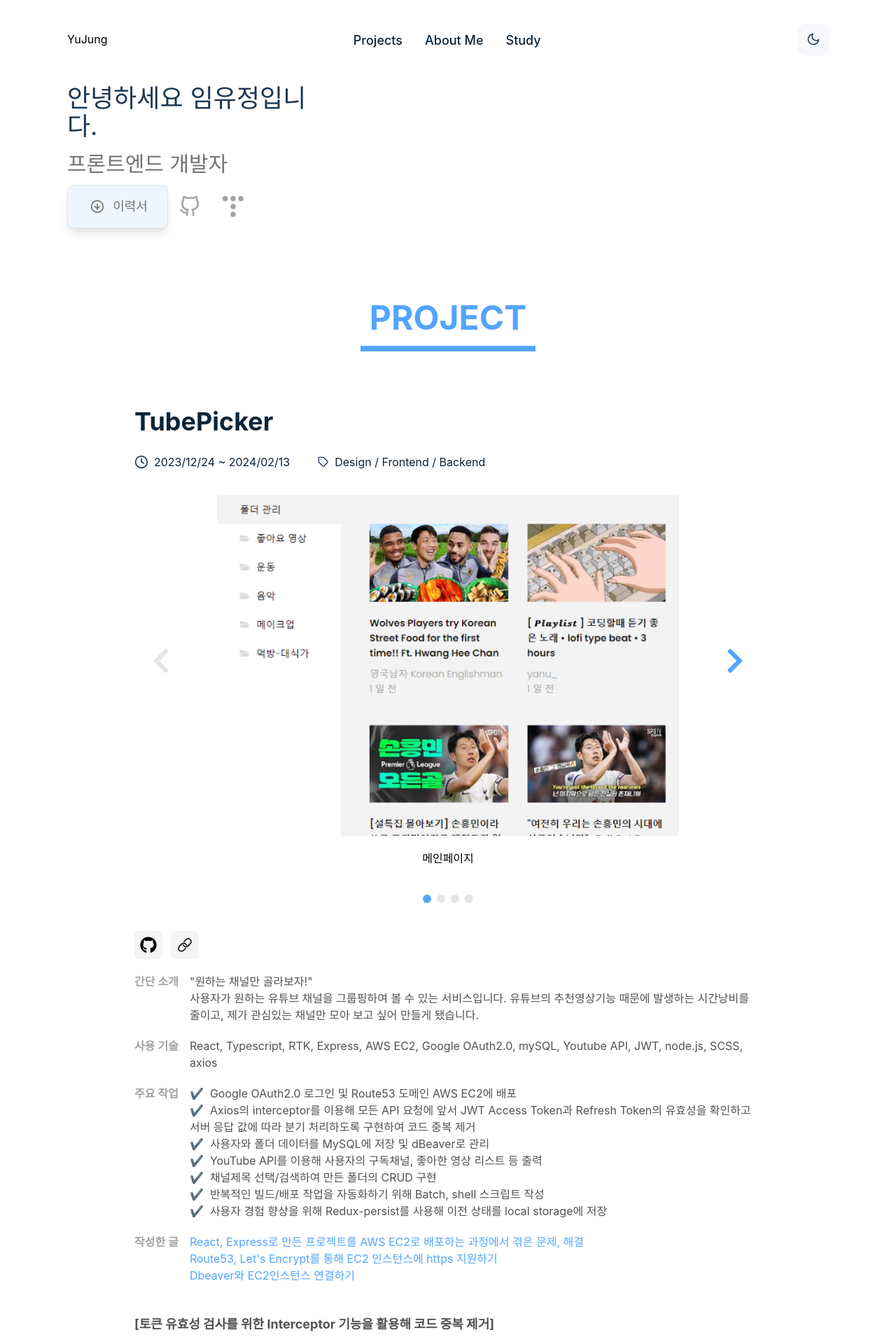
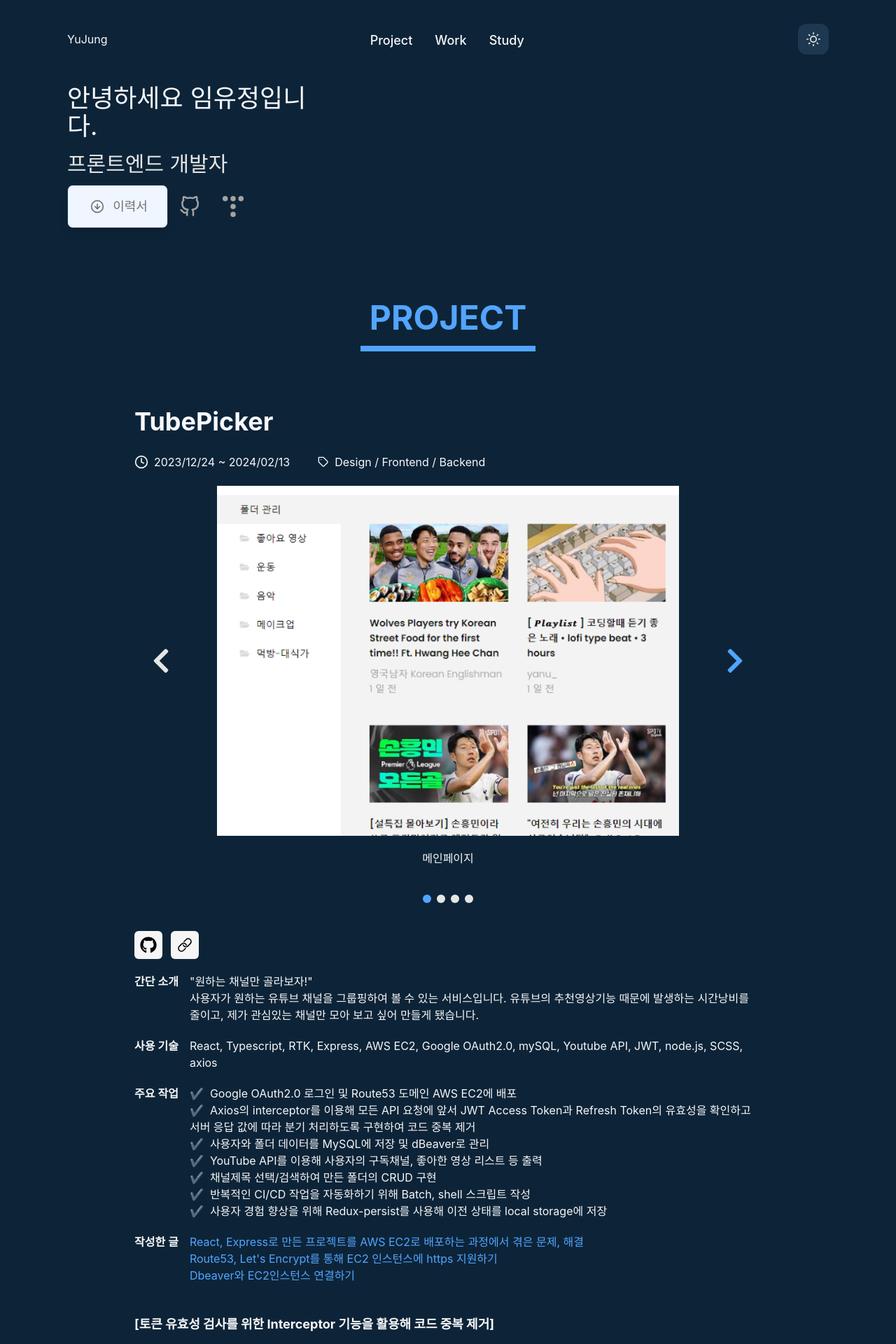
Before and after one commit to ujunglim/yujung_portfolio, a Next.js app: page / in a window 1280 px wide. Shown: the top 1920 px of the page at 70% size. Built offline with nearby package versions, Linux system fonts and the light colour scheme.

Commit message:
[fix] theme switcher수정

```diff
--- a/components/FitHub.tsx
+++ b/components/FitHub.tsx
@@ -26,7 +26,7 @@
       "트레이너 자격증, 경력 CRUD",
       "트레이닝 예약 취소, 트레이닝 리뷰 조회, 작성, 수정",
       "컴포넌트: 별점 평가, Modal, DropDown",
-      "반복적인 빌드/배포 작업을 자동화하기 위해 Batch, shell 스크립트 작성",
+      "예약 / 진행 / 종료 된 트레이닝 조회",
       "react hook form을 이용한 트레이닝 생성 폼 개발",
     ],
   },
--- a/components/TubePicker.tsx
+++ b/components/TubePicker.tsx
@@ -47,7 +47,7 @@
       "사용자와 폴더 데이터를 MySQL에 저장 및 dBeaver로 관리",
       "YouTube API를 이용해 사용자의 구독채널, 좋아한 영상 리스트 등 출력",
       "채널제목 선택/검색하여 만든 폴더의 CRUD 구현",
-      "반복적인 빌드/배포 작업을 자동화하기 위해 Batch, shell 스크립트 작성",
+      "반복적인 CI/CD 작업을 자동화하기 위해 Batch, shell 스크립트 작성",
       "사용자 경험 향상을 위해 Redux-persist를 사용해 이전 상태를 local storage에 저장",
     ],
     blog: [
--- a/components/layout/AppHeader.tsx
+++ b/components/layout/AppHeader.tsx
@@ -1,12 +1,24 @@
-import { useState } from "react";
+import { useState, useEffect } from "react";
 import Link from "next/link";
 import { motion } from "framer-motion";
 import { FiMoon, FiSun, FiX, FiMenu } from "react-icons/fi";
-import useThemeSwitcher from "../../hooks/useThemeSwitcher";
+// import useThemeSwitcher from "../../hooks/useThemeSwitcher";
 
 function AppHeader() {
-  const [showMenu, setShowMenu] = useState(false);
-  const [activeTheme, setTheme] = useThemeSwitcher();
+  const [showMenu, setShowMenu] = useState<boolean>(false);
+  const [isClient, setIsClient] = useState<boolean>(false);
+  const [currTheme, setCurrTheme] = useState<"light" | "dark">("light");
+
+  useEffect(() => {
+    setIsClient(true);
+  }, []);
+
+  useEffect(() => {
+    const root = document.documentElement;
+    root.classList.remove(currTheme);
+    if (currTheme === "light") root.classList.add("dark");
+    if (currTheme === "dark") root.classList.add("light");
+  }, [currTheme]);
 
   function toggleMenu() {
     if (!showMenu) {
@@ -27,9 +39,7 @@
       <div className="z-10 max-w-screen-lg xl:max-w-screen-xl block sm:flex sm:justify-between sm:items-center py-6">
         <div className="flex justify-between items-center px-4 sm:px-0">
           {/* 로고 */}
-          <div className="dark:text-ternary-light">
-            <Link href="/">YuJung</Link>
-          </div>
+          <div className="dark:text-ternary-light">YuJung</div>
 
           {/* 작은 화면의 햄버거메뉴 */}
           <div className="sm:hidden">
@@ -85,37 +95,45 @@
             className="block text-left text-lg font-medium text-primary-dark dark:text-ternary-light hover:text-secondary-dark dark:hover:text-secondary-light  sm:mx-4 mb-2 sm:py-2"
             aria-label="Projects"
           >
-            <Link href="/projects">Projects</Link>
+            <button>Project</button>
           </div>
           <div
             className="block text-left text-lg font-medium text-primary-dark dark:text-ternary-light hover:text-secondary-dark dark:hover:text-secondary-light  sm:mx-4 mb-2 sm:py-2"
             aria-label="About Me"
           >
-            <Link href="/about">About Me</Link>
+            <button>Work</button>
           </div>
 
           <div
             className="block text-left text-lg font-medium text-primary-dark dark:text-ternary-light hover:text-secondary-dark dark:hover:text-secondary-light  sm:mx-4 mb-2 sm:py-2"
             aria-label="Study"
           >
-            <Link href="/study">Study</Link>
+            <button>Study</button>
           </div>
         </div>
 
         {/* 헤더 우측 theme switcher*/}
+        {isClient && (
           <div className="hidden sm:flex justify-between items-center flex-col md:flex-row">
             <div
-            onClick={() => setTheme(activeTheme)}
+              onClick={() => {
+                if (currTheme === "light") {
+                  setCurrTheme("dark");
+                } else {
+                  setCurrTheme("light");
+                }
+              }}
               aria-label="Theme Switcher"
               className="ml-8 bg-primary-light dark:bg-ternary-dark p-3 shadow-sm rounded-xl cursor-pointer"
             >
-            {activeTheme === "dark" ? (
+              {currTheme === "dark" ? (
                 <FiMoon className="text-ternary-dark hover:text-gray-400 dark:text-ternary-light dark:hover:text-primary-light text-xl" />
               ) : (
                 <FiSun className="text-gray-200 hover:text-gray-50 text-xl" />
               )}
             </div>
           </div>
+        )}
       </div>
     </motion.nav>
   );
--- a/hooks/useThemeSwitcher.ts
+++ b/hooks/useThemeSwitcher.ts
@@ -1,7 +1,7 @@
 import { useEffect, useState } from 'react';
 
 const useThemeSwitcher = () => {
-	const [theme, setTheme] = useState(
+	const [theme, setTheme] = useState<any>(
 		typeof window !== 'undefined' ? localStorage.theme : ''
 	);
 	const activeTheme = theme === 'dark' ? 'light' : 'dark';
@@ -14,7 +14,7 @@
 		localStorage.setItem('theme', theme);
 	}, [theme, activeTheme]);
 
-	return [activeTheme, setTheme];
+	return {activeTheme, setTheme};
 };
 
 export default useThemeSwitcher;
```
Lines whose indentation alone changed are shown as unchanged.
